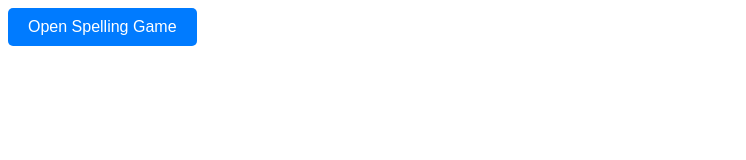
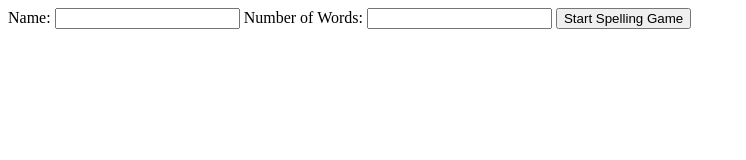
Before and after one commit to Frees1990/Spelling-Junior, a website: page index.html in a window 1280 px wide. Shown: the whole page, without its empty margins (0-746 px from the left). Drawn offline with Linux system fonts and the light colour scheme.

Commit message:
added alert to let user know it's game over/added index file to get users info/also added code to set users number of generated words

```diff
--- a/index.html
+++ b/index.html
@@ -4,24 +4,15 @@
     <meta charset="UTF-8">
     <meta name="viewport" content="width=device-width, initial-scale=1.0">
     <title>Index Page</title>
-    <style>
-        /* Simple styling for the button */
-        .open-game-btn {
-            padding: 10px 20px;
-            font-size: 16px;
-            cursor: pointer;
-            background-color: #007bff;
-            color: white;
-            border: none;
-            border-radius: 5px;
-            transition: background-color 0.3s;
-}
-        .open-game-btn:hover {
-            background-color: #0056b3;
-        }
-    </style>
+
 </head>
 <body>
-    <button class="open-game-btn" onclick="window.location.href='game.html'">Open Spelling Game</button>
+    <form action="game.html" method="GET">
+        <label for="name">Name:</label>
+        <input type="text" id="name" name="name" required>
+        <label for="wordsCount">Number of Words:</label>
+        <input type="number" id="wordsCount" name="wordsCount" required>
+        <input type="submit" value="Start Spelling Game">
+    </form>
 </body>
 </html>
```
Also changed, not shown: assets/js/game.js (+20 -4 lines).
